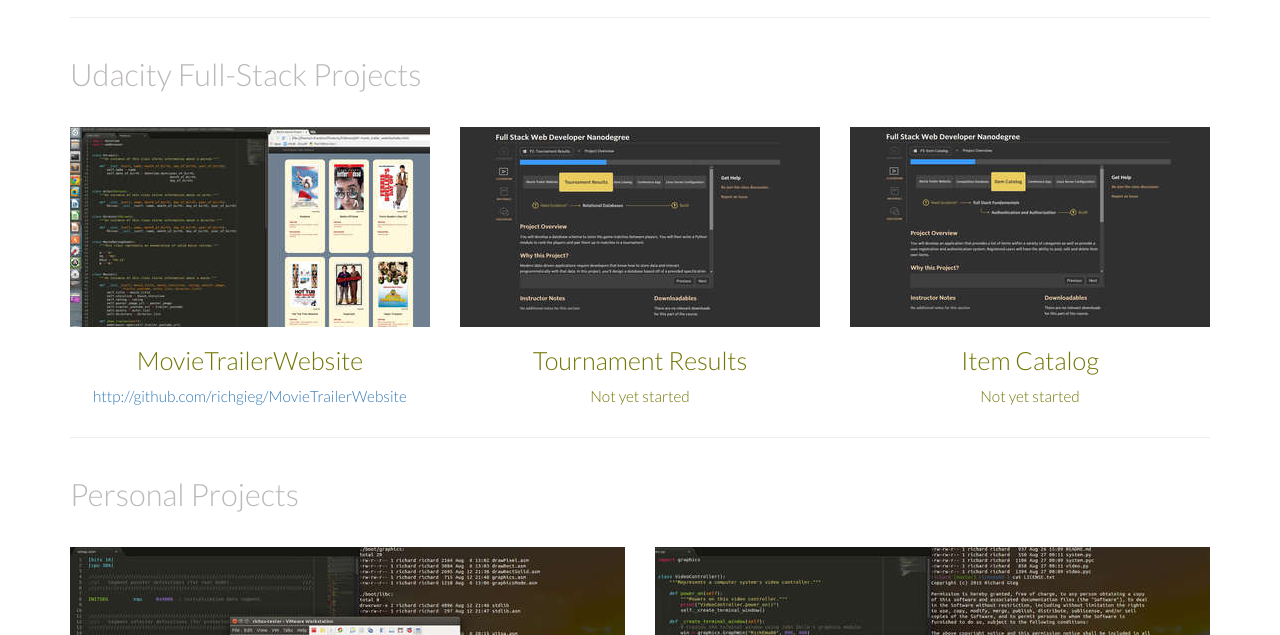
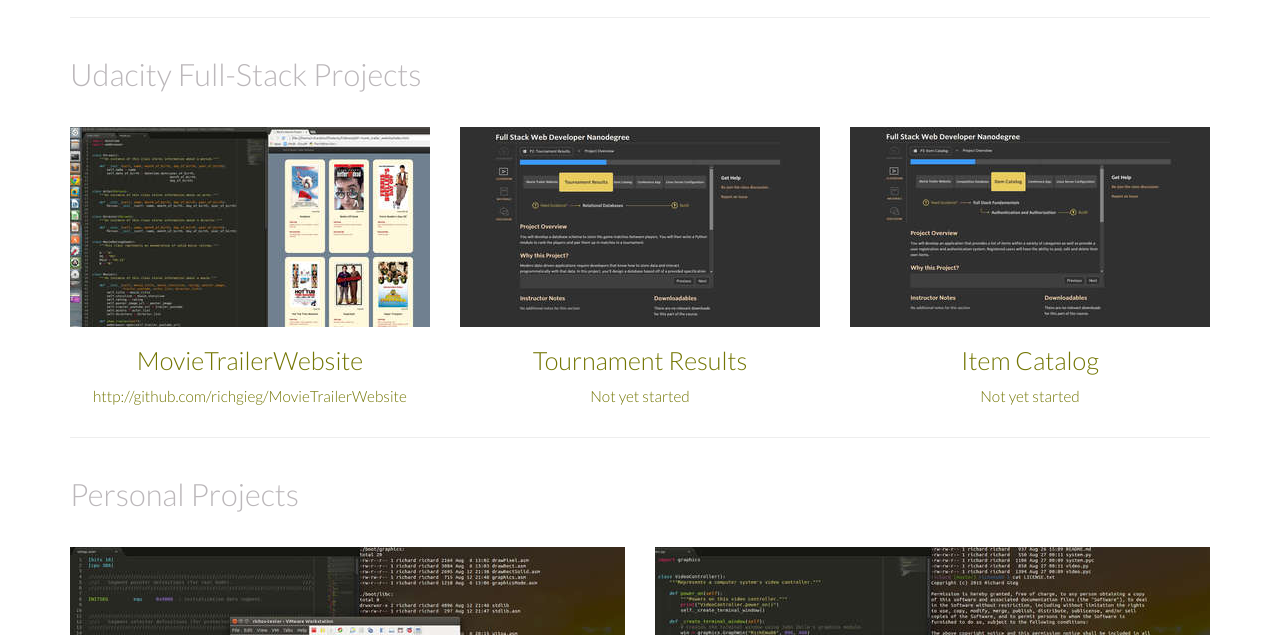
Before and after one commit to richgieg/PortfolioSite, a website: page index.html in a window 1280 px wide. Shown: the part 945-1580 px from the top of the page. Drawn offline with Linux system fonts and the light colour scheme.

Commit message:
Apply hyperlink styling

```diff
--- a/css/styles.css
+++ b/css/styles.css
@@ -47,7 +47,13 @@
 }
 
 .project-url {
+    color: inherit;
     font-size: .8em;
+}
+
+a, a:active, a:focus, a:hover, a:visited {
+    color: inherit;
+    text-decoration: none;
 }
 
 @media screen and (min-width: 525px) {
```
